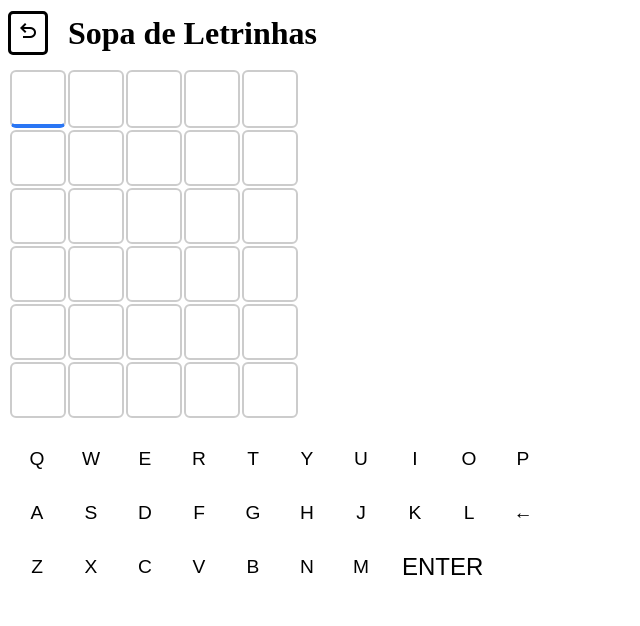
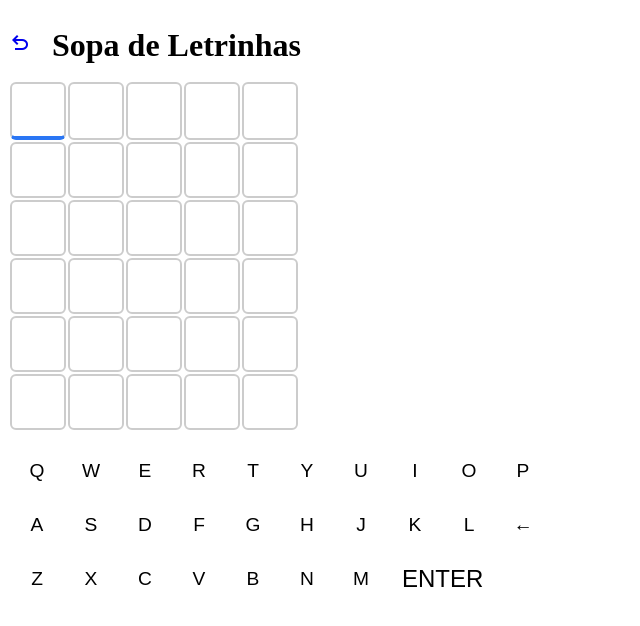
Before and after one commit to ArthurGerman/projeto_letrinha, a SvelteKit app: page /jogo in a window 1280 px wide. Shown: the top 626 px of the page, without its empty margins (0-640 px from the left). Built offline with nearby package versions, Linux system fonts and the light colour scheme.

Commit message:
remaster das classes css

```diff
--- a/src/palavras.ts
+++ b/src/palavras.ts
@@ -1,2 +1 @@
-export const palavras = ["CASAS"];
-const test = ["CASAS", "LIVRO", "TORRE", "FALTA", "BOMBA", "MUNDO"];
+export const palavras = ["CASAS", "LIVRO", "TORRE", "FALTA", "BOMBA", "MUNDO"];
--- a/src/routes/jogo/+page.svelte
+++ b/src/routes/jogo/+page.svelte
@@ -137,8 +137,8 @@
 <div class="container">
 	<!-- header -->
 	<div class="top">
-		<a class="button" href="/" title="Voltar">
-			<span class="material-symbols-outlined"> undo </span>
+		<a class="voltar" id="voltar-jogo" href="/" title="Voltar">
+			<span class="material-symbols-outlined"> undo </span> <!--"undo" é o símbolo de seta que importamos do Google Fonts-->
 		</a>
 
 		<h1>Sopa de Letrinhas</h1>
--- a/src/styles/global.css
+++ b/src/styles/global.css
@@ -6,22 +6,26 @@ body {
     margin: 0%;
 }
 
-:root {
-    --bg_light: rgb(225,225,225);
-    --FontColor_light: black;
-    --hover_light: rgb(102,154,255);
+:root { /* O grupo root serve para definir variáveis globais a serem usadas pelo código */
+    /* TEMA CLARO*/
+    --bg_light: rgb(225,225,225); /* Backgound claro*/
+    --FontColor_light: black; /* Cor da fonte no tema claro*/
+    --hover_light: rgb(102,154,255); /* Cor do hover no tema claro*/
 
-    --bg_dark: rgb(40,40,40);
-    --FontColor_dark: whitesmoke;
-    --hover_dark: rgb(0, 192, 0);
+    /* TEMA ESCURO*/
+    --bg_dark: rgb(40,40,40); /* Backgound escuro*/
+    --FontColor_dark: whitesmoke; /* Cor da fonte no tema escuro*/
+    --hover_dark: rgb(0, 192, 0); /* Cor do hover no tema escuro*/
 
-    --kb_light: lightsteelblue;
-    --kb_light-hover: lightslategray;
+    /* Estilização das cores do teclado virtual*/
+    --kb_light: lightsteelblue; /* Teclado no tema ma claro*/
+    --kb_light-hover: lightslategray; /* Hover do teclado no tema claro*/
 
-    --kb_dark: rgb(142, 142, 142);
-    --kb_dark-hover: var(--hover_dark);
+    --kb_dark: rgb(142, 142, 142); /* Teclado no tema escuro*/
+    --kb_dark-hover: var(--hover_dark); /* Hover do teclado no tema escuro*/
 }
 
+/*****EFEITO DE DEGRADÊ ANIMADO(VAI SER USADO DEPOIS)*****/
 /*@keyframes degrade-animado{
     0%{
         background-position-x: 0%;
@@ -46,16 +50,19 @@ body {
     display: flex;
     flex-direction: column;
     align-items: center;
+    margin-top: 50px;
 }
-
-.menu,
-h1 {
+.menu, h1 {
     color: var(--FontColor_light);
     font-weight: 400;
     font-family: "Luckiest Guy", cursive;
 }
+.sobre{ /* Optei por usar uma outra classe para a div que comporta todos os elemetos do "Sobre", pois a div de classe "container" não estava servindo para o que nós estávamos inserindo, visto que, possui atributos diferente dos necessários para o "Sobre".*/
+    background-color: var(--bg_light);
+}
 
-.menu.options {
+/* Estilização dos links da classe "options"(Jogar e Sobre).*/
+a.options {
     display: block;
     border-style: solid;
     border-width: 3px;
@@ -67,49 +74,65 @@ h1 {
     text-align: center;
     text-decoration: none;
 }
-
-.menu:hover.options {
-    color: var(--hover_light);
+a.options:hover{
+    color: var(--hover_light)
 }
 
+
+
+
+/*Estilização referente a div de id "theme" e ao botão de switch que está dentro desta div*/
 .theme {
     width: 100%;
     display: flex;
     justify-content: right;
-    margin-bottom: 10%;
 }
-
-#muda_tema {
-    /*Estilização do botão de switch*/
+#muda_tema { /*Estilização do botão de switch*/
     background-color: transparent;
     border: none;
     margin-right: 30px;
-    margin-top: 20px
+    margin-top: 20px;
 }
-
 #muda_tema span {
     color: var(--FontColor_light);
+    cursor: pointer;
 }
-
 #muda_tema span:hover {
     color: var(--hover_light);
 }
 
+
+
+/*Estilização dos botões de voltar(os botões de voltar são comuns ao jogo e ao sobre)*/
+.voltar{
+    display: block;
+    border-style: solid;
+    border-width: 3px;
+    border-radius: 5px;
+    padding: 5px;
+    color: var(--FontColor_light);
+    text-align: center;
+    text-decoration: none;
+}
+.voltar:hover {
+    color: var(--hover_light);
+}
+
+
+
 /*Estilização referente ao "dark-mode"*/
 /* ========== TEMA ESCURO USANDO .dark-theme NA DIV ========== */
+
 .dark-theme .container {
     background: var(--bg_dark);
     color: var(--FontColor_dark);
 }
-
 .dark-theme #muda_tema span {
     color: var(--FontColor_dark);
 }
-
 .dark-theme #muda_tema span:hover {
     color: var(--hover_dark);
 }
-
 .dark-theme .menu {
     border-color: var(--FontColor_dark);
     color: var(--FontColor_dark);
@@ -119,12 +142,10 @@ h1 {
         -2px -2px 0 black,
         -2px -2px 0 black;
 }
-
 .dark-theme .menu:hover {
     color: var(--hover_dark);
     border-color: var(--hover_dark);
 }
-
 .dark-theme h1 {
     color: var(--FontColor_dark);
     text-shadow:
@@ -133,9 +154,24 @@ h1 {
         -3px -3px 0 black,
         -3px -3px 0 black;
 }
+.dark-theme .sobre{
+    background: var(--bg_dark);
+    color: var(--FontColor_dark);
+}
+.dark-theme a.options{
+    color: var(--FontColor_dark);
+}
+.dark-theme a.options:hover{
+    color: var(--hover_dark);
+}
+.dark-theme .voltar{
+    color: var(--FontColor_dark);
+}
+.dark-theme .voltar:hover{
+    color: var(--hover_dark);
+}
 
-
-
+/*=======EFEITO DE LINHA=======*/
 /* .menu::after{
     content: " ";
     width: 0%;
--- a/src/styles/jogo.css
+++ b/src/styles/jogo.css
@@ -1,34 +1,17 @@
-.top {
+.top { /* Estilização da div que contém o título e o botão de voltar.*/
     height: 50px;
     display: flex;
     align-items: center;
+    margin-top: 20px;
 }
 
-.button {
-    display: block;
-    border-style: solid;
-    border-width: 3px;
-    border-radius: 5px;
+#voltar-jogo{ /* Estilização específica para o botão voltar da página de jogo. Além dos estilos da classe geral "voltar", também estamos aplicando estilos específicos.*/
     width: auto;
-    padding: 5px;
-    margin-right: 20px;
-    color: var(--FontColor_light);
-    text-align: center;
-    text-decoration: none;
+    margin-right: 20px
 }
 
-.button:hover {
-    color: var(--hover_light);
-}
 
-.dark-theme .button {
-    color: var(--FontColor_dark);
-}
-
-.dark-theme .button:hover {
-    color: var(--hover_dark);
-}
-
+/* Estilização da tabela que contém as letras que o usuário digita quando está jogando.*/
 td.bloco {
     width: 50px;
     height: 50px;
```
Also changed, not shown: src/routes/+page.svelte (+3 -4 lines), src/routes/sobre/+page.svelte (+15 -17 lines), src/styles/sobre.css (+29 -35 lines).
